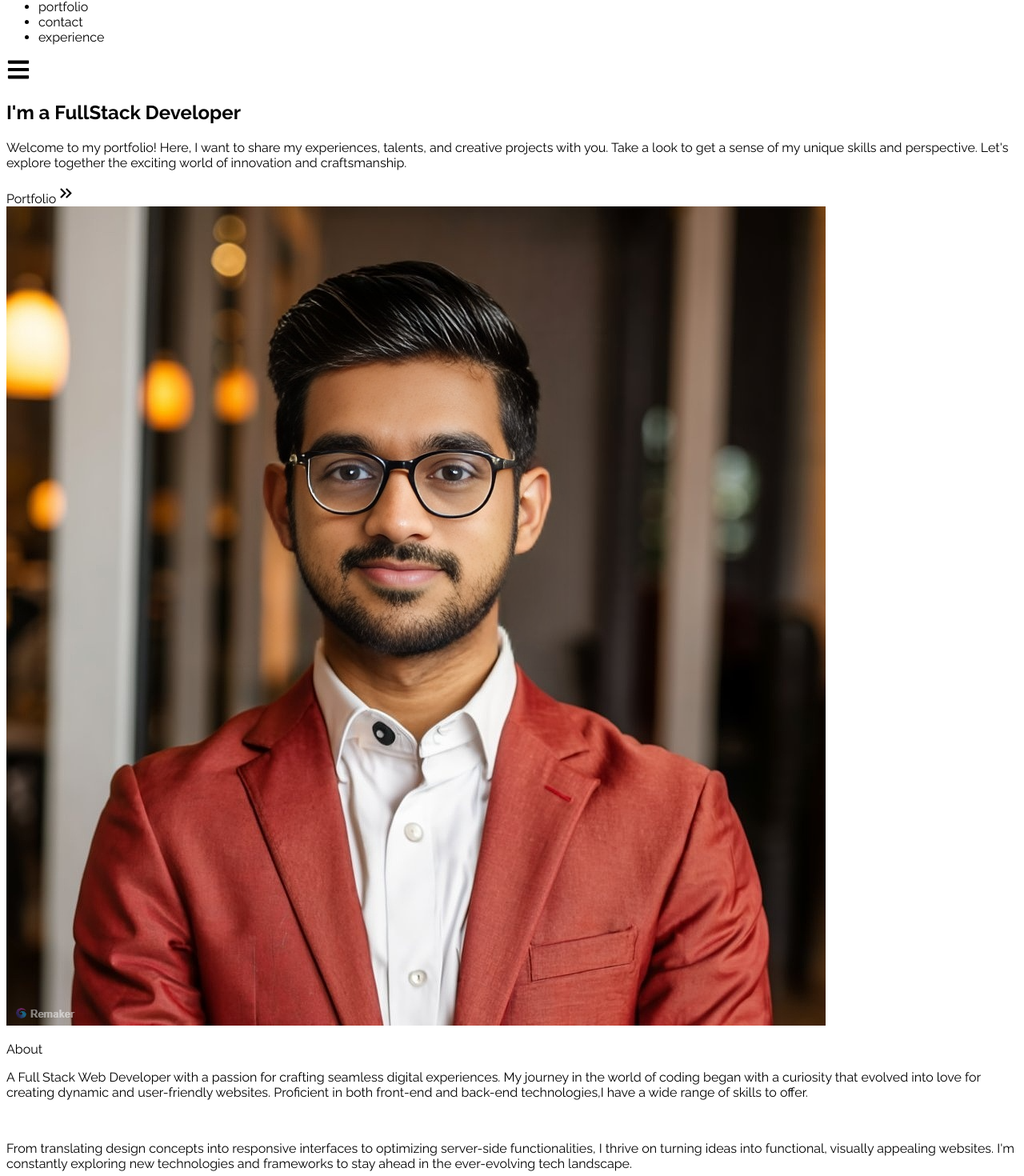
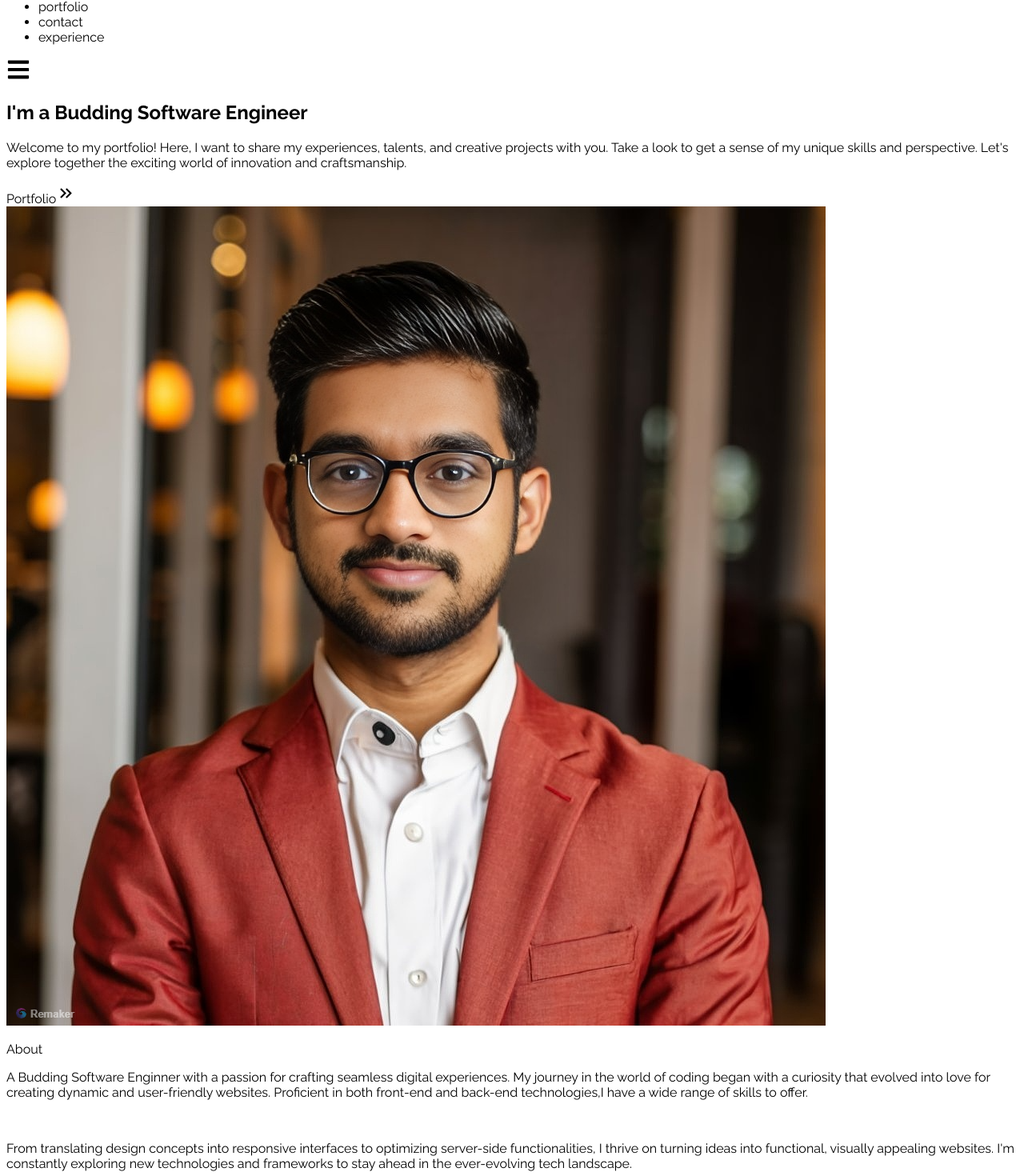
Before and after one commit to rajeshpekala/my_portfolio, a React (Create React App) app: page / in a window 1280 px wide. Shown: the part 119-1589 px from the top of the page at 80% size. Built offline with nearby package versions, Linux system fonts and the light colour scheme.

Commit message:
changed name

```diff
--- a/src/components/About.jsx
+++ b/src/components/About.jsx
@@ -9,7 +9,7 @@ const About = () => {
             <div className='pb-8'>
                 <p className='text-4xl font-bold inline border-b-4 border-gray-500'>About</p>
             </div>
-            <p className='text-xl mt-20'>A Full Stack Web Developer with a passion for crafting seamless
+            <p className='text-xl mt-20'>A Budding Software Enginner with a passion for crafting seamless
             digital experiences. My journey in the world of coding began with a curiosity that evolved into  love for
             creating dynamic and user-friendly websites.
             Proficient in both front-end and back-end technologies,I have a wide range of skills to offer.
--- a/src/components/Home.jsx
+++ b/src/components/Home.jsx
@@ -12,7 +12,7 @@ const Home = () => {
       <div className="max-w-screen-lg mx-auto flex flex-col items-center justify-center h-full px-4 md:flex-row">
         <div className="flex flex-col justify-center h-full">
           <h2 className="text-4xl sm:text-7xl font-bold text-white">
-            I'm a FullStack Developer
+            I'm a Budding Software Engineer
           </h2>
           <p className="text-gray-500 py-4">
             Welcome to my portfolio! Here, I want to share my experiences,
```
